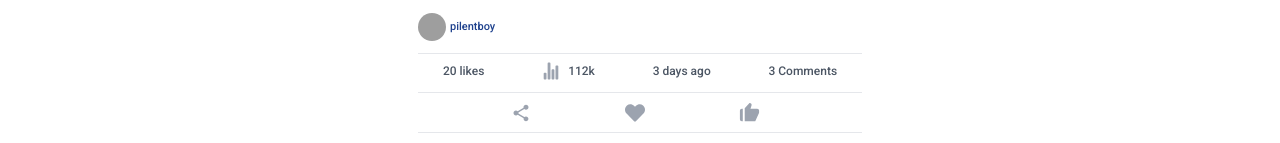
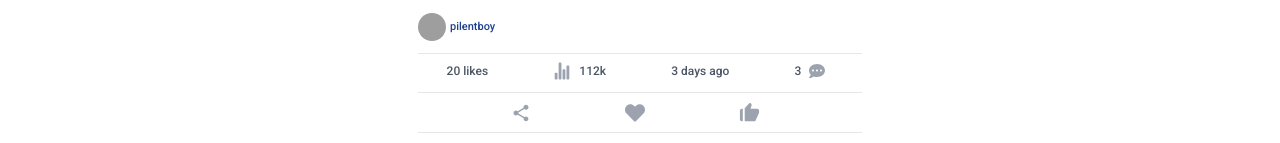
Before and after one commit to pilentboy/NewzCast, a React (Create React App) app: page /newzcast in a window 1280 px wide. Shown: the part 490-633 px from the top of the page. Built offline with nearby package versions, Linux system fonts and the light colour scheme; grey boxes are pictures that could not be loaded.

Commit message:
create DisplayPostComments btn

```diff
--- a/src/components/post/post_cart/CommentPost.jsx
+++ b/src/components/post/post_cart/CommentPost.jsx
@@ -1,6 +1,5 @@
 
 import { IoSendSharp } from "react-icons/io5";
-import { BiSolidSend } from "react-icons/bi";
 
 function CommentPost({ commentValue, setCommentValue }) {
 
--- /dev/null
+++ b/src/components/post/post_cart/DisplayPostComments.jsx
@@ -0,0 +1,15 @@
+
+import { FaCommentDots } from "react-icons/fa";
+
+function DisplayPostComments({ commentsLength }) {
+    return (
+        <button type="button" className="flex items-center" title="comments" aria-label="display post comments">
+            <span className="text-gray-600 text-[12px]">{commentsLength}
+            </span>
+            <FaCommentDots className='text-base  text-gray-400 mx-2' />
+        </button>
+    )
+
+}
+
+export default DisplayPostComments
--- a/src/components/post/post_cart/PostWrapper.jsx
+++ b/src/components/post/post_cart/PostWrapper.jsx
@@ -8,6 +8,7 @@ import { IoStatsChart } from "react-icons/io5";
 import SharePost from './SharePost';
 import CommentPost from './CommentPost';
 import { useState } from 'react';
+import DisplayPostComments from './DisplayPostComments';
 
 function PostWrapper({ userPostsInfo, favorite, like }) {
 
@@ -21,7 +22,7 @@ function PostWrapper({ userPostsInfo, favorite, like }) {
         <>
             {
                 userPostsInfo['posts'].map((post, id) => (
-			<div className={` w-[90%]  min-h-[200px] max-h-[600px] overflow-hidden my-3  bg-white flex flex-col justify-between md:w-460 ${!post['image'] ? 'border border-gray-200 rounded-md' : null }`} key={id}>
+                    <div className={` w-[90%]  min-h-[200px] max-h-[600px] overflow-hidden my-3  bg-white flex flex-col justify-between md:w-460 ${!post['image'] ? 'border border-gray-200 rounded-md' : null}`} key={id}>
                         {
                             post['image'] ? (
                                 <img src={post['image']} className='w-full h-80 object-cover mb-4 shadow-lg' alt='post image' />
@@ -54,8 +55,7 @@ function PostWrapper({ userPostsInfo, favorite, like }) {
 
                                 <span className='px-2' title='uploaded time' aria-label='uploaded time'>3 days ago</span>
 
-                                <span>{post['comments'].length} Comments</span>
-
+                                <DisplayPostComments commentsLength={post['comments'].length} />
                             </PostInfoContainer>
 
                             <PostInfoContainer styles={'justify-evenly border-b  border-gray-200 pb-2'}>
--- a/src/pages/profile.jsx
+++ b/src/pages/profile.jsx
@@ -7,7 +7,7 @@ import { Link } from "react-router-dom";
 import UserProfileActivityInfo from "../components/profile/UserProfileActivityInfo"
 import PostWrapper from "../components/post/post_cart/PostWrapper"
 import ChangeProfilePic from "../components/profile/ChangeProfilePic"
-import { useState, useContext, useEffect } from "react"
+import { useState, useContext, useEffect,useMemo  } from "react"
 import { LoginContext } from "../context/LoginContext"
 import ModalContainer from "../components/modal/ModalContainer"
 import getUsersInfo from "../utils/getUserInfo";
```
